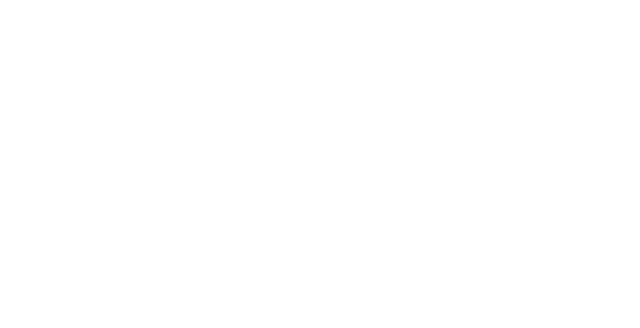
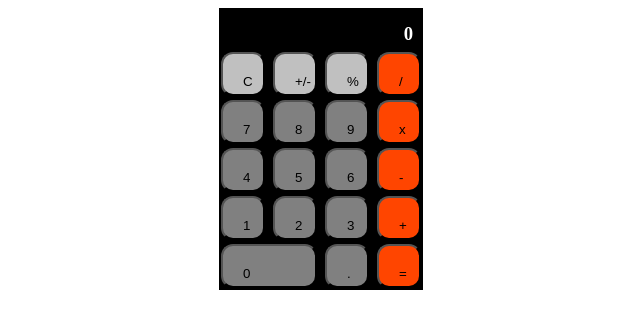
Before and after one commit to DuongThomas7/Calculator, a plain HTML site: page index.html in a window 1280 px wide. Shown: the whole page, without its empty margins (319-959 px from the left). Drawn offline with Linux system fonts and the light colour scheme.

Commit message:
designed calculator UI

```diff
--- a/index.html
+++ b/index.html
@@ -5,8 +5,47 @@
     <meta http-equiv="X-UA-Compatible" content="IE=edge">
     <meta name="viewport" content="width=device-width, initial-scale=1.0">
     <title>Document</title>
+    <link rel="stylesheet" href="styles.css">
+    <script src="jsMain.js" defer></script>
 </head>
+
 <body>
-
+    <div class = "container">
+        <div class = "display">
+            <p class = "outputs" id = "outputOne"></p>
+            <h3 class = "outputs" id = "output">0</h3>
+        </div>
+        <div class = "buttons">
+            <div class = "rowOne">
+                <button class = "alternative" id="clear">C</button>
+                <button class = "alternative" id="sign">+/-</button>
+                <button class = "alternative" id="percentage">%</button>
+                <button id="divide">/</button>
+            </div>
+            <div class = "rowTwo">
+                <button class = "numbers" id="seven">7</button>
+                <button class = "numbers" id="eight">8</button>
+                <button class = "numbers" id="nine">9</button>
+                <button id="multiply">x</button>
+            </div>
+            <div class = "rowThree">
+                <button class = "numbers" id="four">4</button>
+                <button class = "numbers" id="four">5</button>
+                <button class = "numbers" id="six">6</button>
+                <button id="subtract">-</button>
+            </div>
+            <div class = "rowFour">
+                <button class = "numbers" id="one">1</button>
+                <button class = "numbers" id="two">2</button>
+                <button class = "numbers" id="three">3</button>
+                <button id="add">+</button>
+            </div>
+            <div class = "rowFive">
+                <button class = "numbers" id="zero">0</button>
+                <button class = "numbers" id="decimal">.</button>
+                <button id="equal">=</button>
+            </div>
+        </div>
+    </div>
 </body>
 </html>
--- a/styles.css
+++ b/styles.css
@@ -0,0 +1,51 @@
+body {
+    display: flex;
+    justify-content: center;
+}
+
+.container {
+    display: flex;
+    flex-direction: column;
+    justify-content: center;
+    align-items: center;
+    background-color: black;
+}
+.buttons {
+    display: flex;
+    flex-direction: column;
+}
+button {
+    margin: 2px;
+    padding: 20px;
+    width: 25px;
+    height: 25px;
+    border-radius: 12px;
+    background-color: orangered;
+}
+
+.numbers {
+    background-color: grey;
+}
+
+.outputs {
+    padding-right: 10px;
+    margin: 5px 0px;
+}
+
+.display {
+    display: flex;
+    flex-direction: column;
+    align-self: flex-end;
+    margin: 0px;
+}
+.alternative {
+    background-color: silver;
+}
+
+#output, #outputOne{
+    color: white;
+}
+
+#zero {
+    padding-right: 72px;
+}
```
